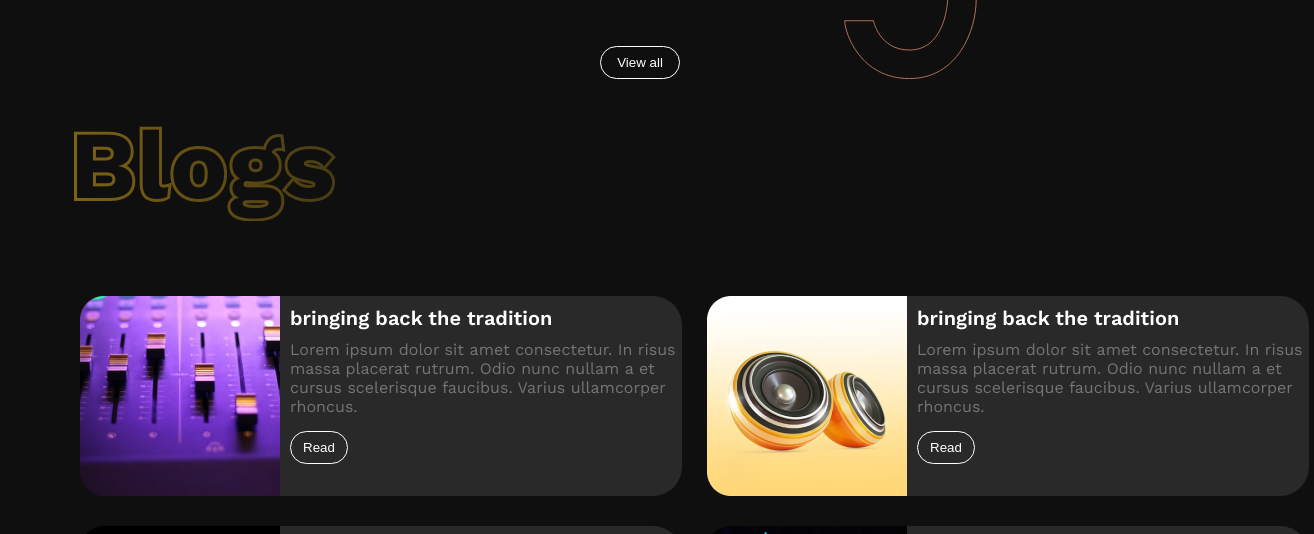
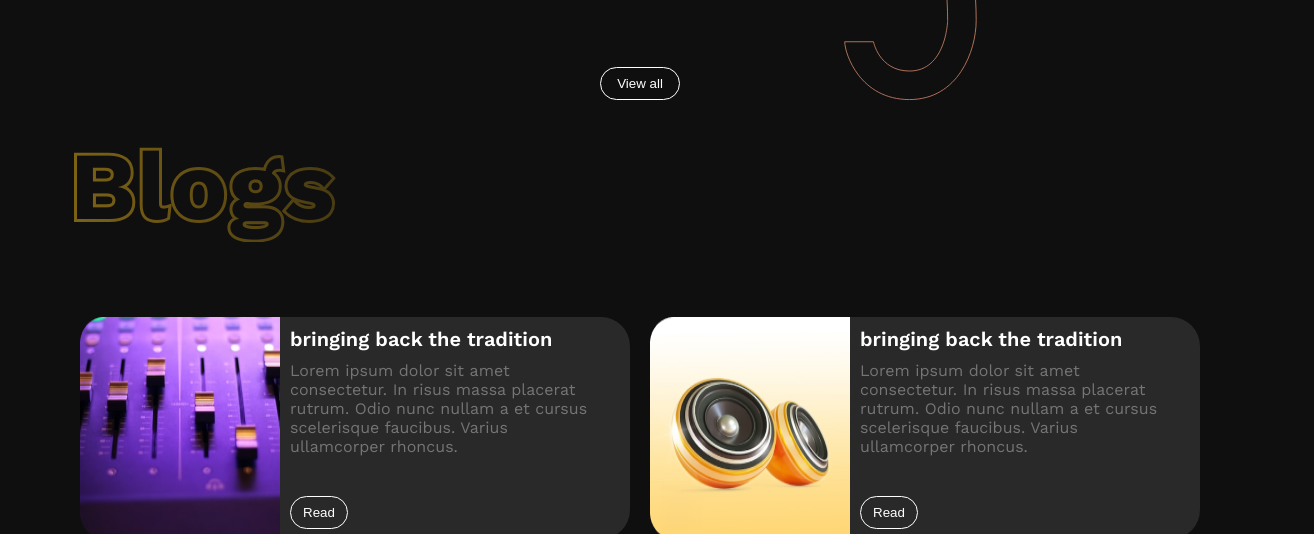
Before and after one commit to Olamiposi-cloud-coder/Drummers_Website, a plain HTML site: page index.html in a window 1280 px wide. Shown: the part 2266-2800 px from the top of the page, 1314 px wide, since content can reach past the window. Drawn offline with nearby package versions, Linux system fonts and the light colour scheme.

Commit message:
new changes

```diff
--- a/style.css
+++ b/style.css
@@ -496,7 +496,7 @@ nav {
 .blog {
     padding: 0 70px;
     margin-top: 70px 0 30px 0;
-    /* width: 100%; */
+    width: 100%;
 }
 
 .blog h2 {
@@ -526,14 +526,20 @@ nav {
     display: flex;
     border-radius: 29px;
     margin: 15px 10px;
-    width: 96%;
+    /* width: 100%; */
+    min-width: 500px;
     min-height: 180px;
     flex-shrink: 0;
     background: #292929;
 }
 
+.control img {
+    width: 100%;
+}
+
 .mobile {
     display: none;
+
 }
 
 .blog-content button {
@@ -551,10 +557,11 @@ nav {
 
 .control .text {
     padding: 10px;
+    width: 100%;
 }
 
 .text h3 {
-    width: 340px;
+    min-width: 340px;
     color: var(--White);
     font-family: 'Work Sans', sans-serif;
     font-size: 20px;
@@ -563,6 +570,11 @@ nav {
     line-height: normal;
     letter-spacing: 0.03px;
     margin-bottom: 10px;
+}
+
+.text p {
+    width: 90%;
+    margin-bottom: 40px;
 }
 
 /* Review Section */
@@ -793,10 +805,9 @@ footer p {
         opacity: 0.5;
     }
     .control {
-        display: flex;
-        max-width: 3000px;
+        display: grid;
         flex-direction: column;
-        align-items: flex-start;;
+        /* align-items: flex-start; */
     }
 
     .control .text {
@@ -808,7 +819,7 @@ footer p {
     }
 
     .control p{
-        max-width: 320px;
+         /* width: 320px; */
     }
 
     .desktop {
@@ -817,6 +828,10 @@ footer p {
 
     .mobile {
         display: block;
+    }
+    .blog-content button {
+        display: flex;
+        padding: 10px 20px;
     }
 }
 
```
